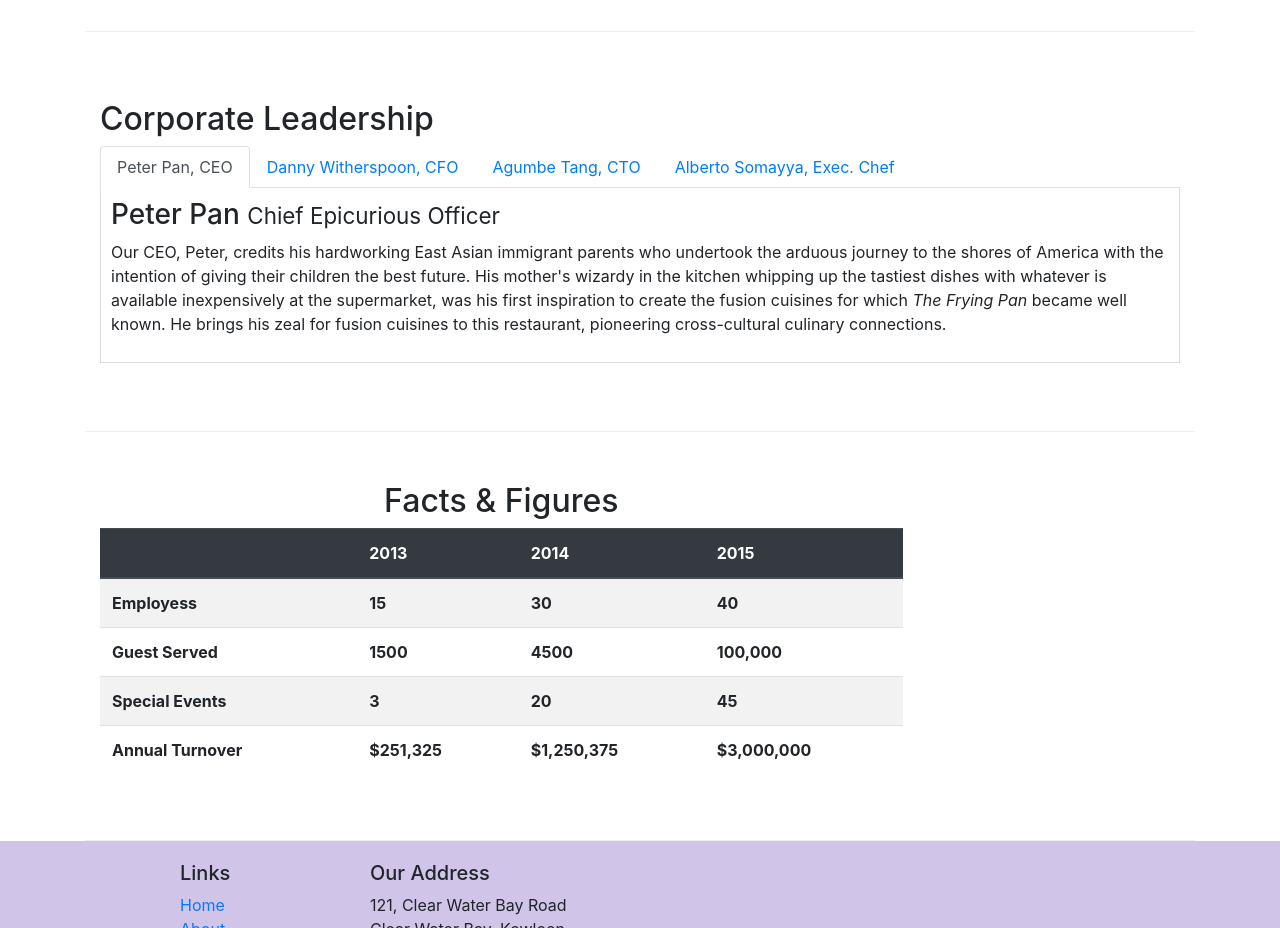
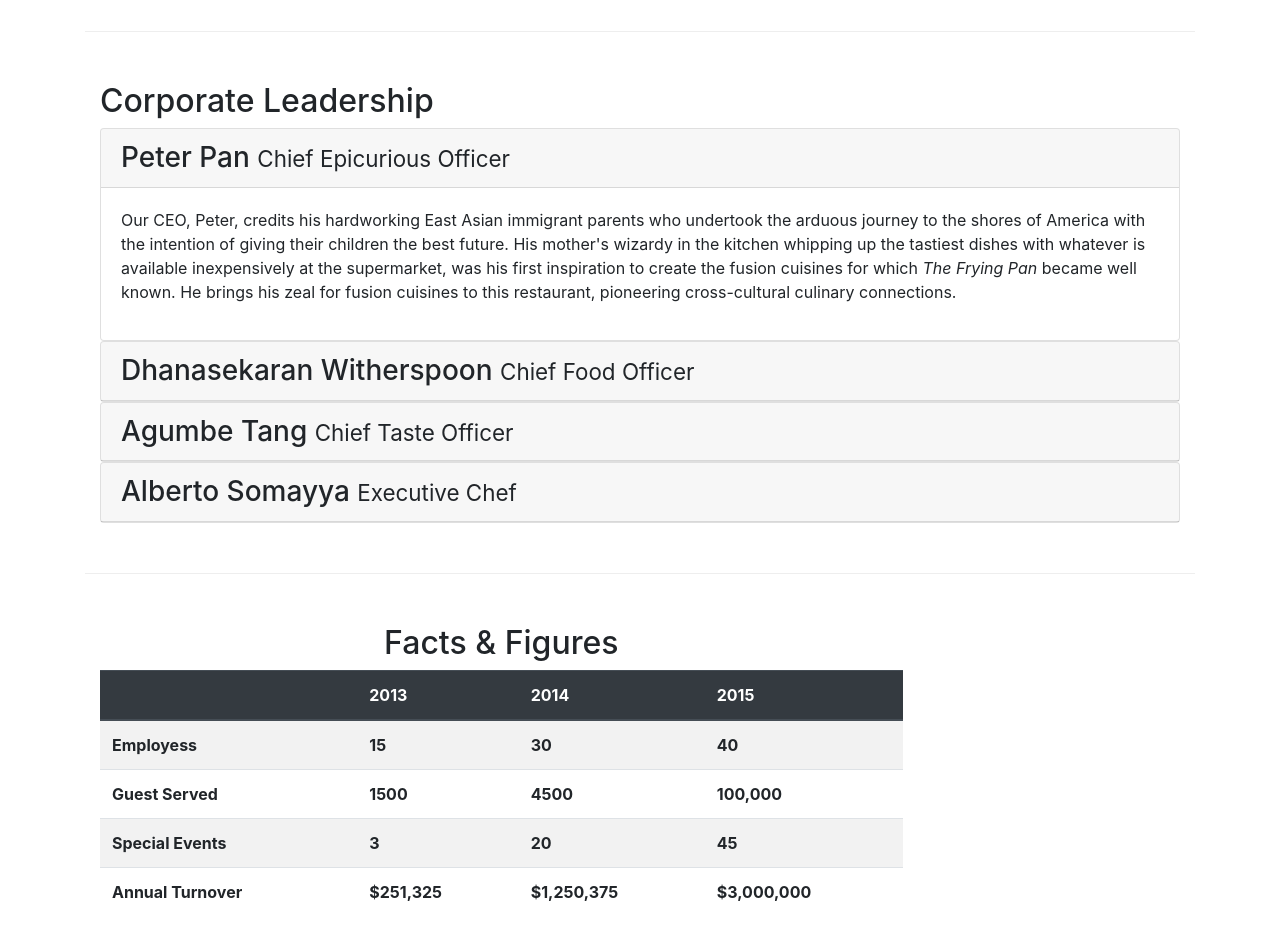
Before and after one commit to Adarsh2108/Coursera-Bootstrap, a website: page aboutus.html in a window 1280 px wide. Shown: the part 940-1868 px from the top of the page. Drawn offline with nearby package versions, Linux system fonts and the light colour scheme.

Commit message:
Accordion

```diff
--- a/aboutus.html
+++ b/aboutus.html
@@ -98,36 +98,55 @@
         <div class="row row-content align-items-center">
             <div class="col-12">
                 <h2>Corporate Leadership</h2>
-                <ul class="nav nav-tabs" role="tablist">
-                    <li class="nav-item">
-                        <a class="nav-link active" href="#peter" role="tab" data-toggle="tab">Peter Pan, CEO</a>
-                    </li>
-                    <li class="nav-item">
-                        <a class="nav-link" href="#danny" role="tab" data-toggle="tab">Danny Witherspoon, CFO</a>
-                    </li>
-                    <li class="nav-item">
-                        <a class="nav-link" href="#agumbe" role="tab" data-toggle="tab">Agumbe Tang, CTO</a>
-                    </li>
-                    <li class="nav-item">
-                        <a class="nav-link" href="#alberto" role="tab" data-toggle="tab">Alberto Somayya, Exec. Chef</a>
-                    </li>
-                </ul>
-                <div class="tab-content">
-                    <div role="tabpanel" class="tab-pane fade show active" id="peter">
-                        <h3>Peter Pan <small>Chief Epicurious Officer</small></h3>
-                        <p class="d-none d-sm-block">Our CEO, Peter, credits his hardworking East Asian immigrant parents who undertook the arduous journey to the shores of America with the intention of giving their children the best future. His mother's wizardy in the kitchen whipping up the tastiest dishes with whatever is available inexpensively at the supermarket, was his first inspiration to create the fusion cuisines for which <em>The Frying Pan</em> became well known. He brings his zeal for fusion cuisines to this restaurant, pioneering cross-cultural culinary connections.</p>
+
+                <div id="accordion">
+                    <div class="card">
+                        <div class="card-header" role="tab" id="peterhead">
+                            <h3 class="mb-0">
+                                <a class="collapsed" data-toggle="collapse" data-target="#peter">Peter Pan <small>Chief Epicurious Officer</small></a>
+                            </h3>
+                        </div>
+                        <div class="collapse show" id="peter" data-parent="#accordion">
+                            <div class="card-body">
+                                <p class="d-none d-sm-block">Our CEO, Peter, credits his hardworking East Asian immigrant parents who undertook the arduous journey to the shores of America with the intention of giving their children the best future. His mother's wizardy in the kitchen whipping up the tastiest dishes with whatever is available inexpensively at the supermarket, was his first inspiration to create the fusion cuisines for which <em>The Frying Pan</em> became well known. He brings his zeal for fusion cuisines to this restaurant, pioneering cross-cultural culinary connections.</p>
+                            </div>
+                        </div>
                     </div>
-                    <div role="tabpanel" class="tab-pane fade" id="danny">
-                        <h3>Dhanasekaran Witherspoon <small>Chief Food Officer</small></h3>
-                        <p class="d-none d-sm-block">Our CFO, Danny, as he is affectionately referred to by his colleagues, comes from a long established family tradition in farming and produce. His experiences growing up on a farm in the Australian outback gave him great appreciation for varieties of food sources. As he puts it in his own words, <em>Everything that runs, wins, and everything that stays, pays!</em></p>
+                    <div class="card">
+                        <div class="card-header" role="tab" id="dannyhead">
+                            <h3 class="mb-0">
+                                <a class="collapsed" data-toggle="collapse" data-target="#danny">Dhanasekaran Witherspoon <small>Chief Food Officer</small></a>
+                            </h3>
+                        </div>
+                        <div class="collapse" id="danny" data-parent="#accordion">
+                            <div class="card-body">
+                                <p class="d-none d-sm-block">Our CFO, Danny, as he is affectionately referred to by his colleagues, comes from a long established family tradition in farming and produce. His experiences growing up on a farm in the Australian outback gave him great appreciation for varieties of food sources. As he puts it in his own words, <em>Everything that runs, wins, and everything that stays, pays!</em></p>
+                            </div>
+                        </div>
                     </div>
-                    <div role="tabpanel" class="tab-pane fade" id="agumbe">
-                        <h3>Agumbe Tang <small>Chief Taste Officer</small></h3>
-                        <p class="d-none d-sm-block">Blessed with the most discerning gustatory sense, Agumbe, our CTO, personally ensures that every dish that we serve meets his exacting tastes. Our chefs dread the tongue lashing that ensues if their dish does not meet his exacting standards. He lives by his motto, <em>You click only if you survive my lick.</em></p>
+                    <div class="card">
+                        <div class="card-header" role="tab" id="agumbehead">
+                            <h3 class="mb-0">
+                                <a class="collapsed" data-toggle="collapse" data-target="#agumbe">Agumbe Tang <small>Chief Taste Officer</small></a>
+                            </h3>
+                        </div>
+                        <div class="collapse" id="agumbe" data-parent="#accordion">
+                            <div class="card-body">
+                                <p class="d-none d-sm-block">Blessed with the most discerning gustatory sense, Agumbe, our CTO, personally ensures that every dish that we serve meets his exacting tastes. Our chefs dread the tongue lashing that ensues if their dish does not meet his exacting standards. He lives by his motto, <em>You click only if you survive my lick.</em></p>
+                            </div>
+                        </div>
                     </div>
-                    <div role="tabpanel" class="tab-pane fade" id="alberto">
-                        <h3>Alberto Somayya <small>Executive Chef</small></h3>
-                        <p class="d-none d-sm-block">Award winning three-star Michelin chef with wide International experience having worked closely with whos-who in the culinary world, he specializes in creating mouthwatering Indo-Italian fusion experiences. He says, <em>Put together the cuisines from the two craziest cultures, and you get a winning hit! Amma Mia!</em></p>
+                    <div class="card">
+                        <div class="card-header" role="tab" id="albertohead">
+                            <h3 class="mb-0">
+                                <a class="collapsed" data-toggle="collapse" data-target="#alberto">Alberto Somayya <small>Executive Chef</small></a>
+                            </h3>
+                        </div>
+                        <div class="collapse" id="alberto" data-parent="#accordion">
+                            <div class="card-body">
+                                <p class="d-none d-sm-block">Award winning three-star Michelin chef with wide International experience having worked closely with whos-who in the culinary world, he specializes in creating mouthwatering Indo-Italian fusion experiences. He says, <em>Put together the cuisines from the two craziest cultures, and you get a winning hit! Amma Mia!</em></p>
+                            </div>
+                        </div>
                     </div>
                 </div>
             </div>
```
Also changed, not shown: removed.html (added, +29 -0 lines).
